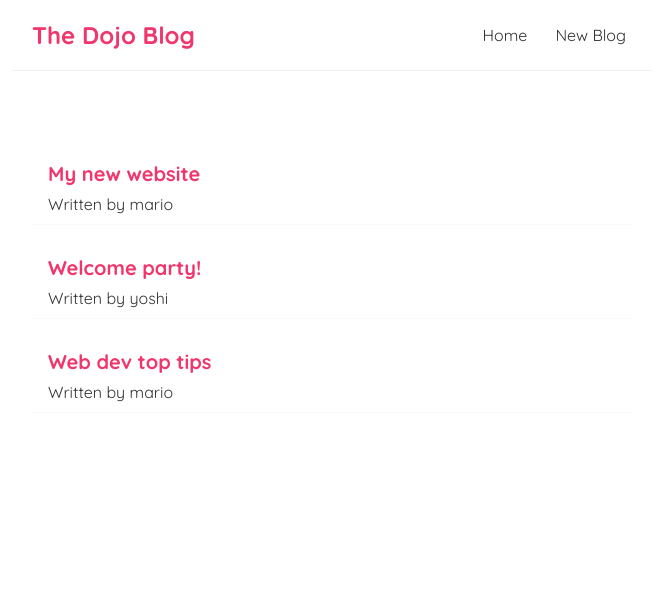
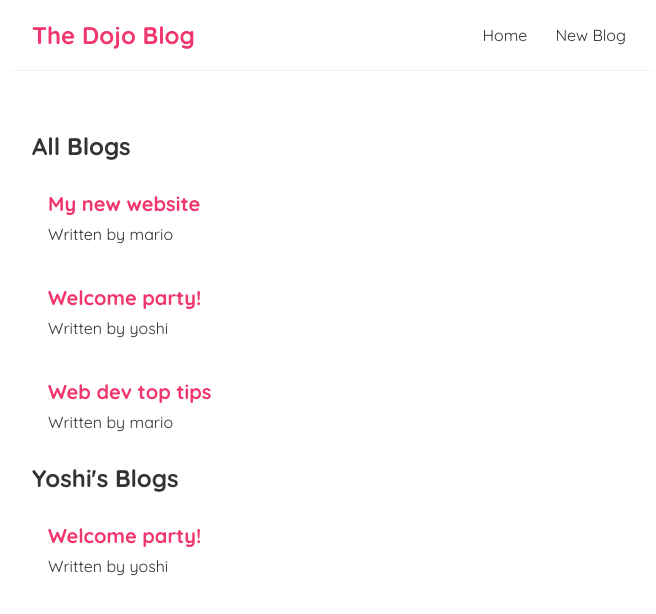
Before and after one commit to Codexgrey/A-React-Blog-App, a React (Create React App) app: page / in a window 1280 px wide. Shown: the top 614 px of the page, without its empty margins (308-964 px from the left). Built offline with nearby package versions, Linux system fonts and the light colour scheme.

Commit message:
added reusable components

```diff
--- /dev/null
+++ b/src/Bloglist.js
@@ -0,0 +1,18 @@
+const Bloglist = ({ blogs, title }) => {
+    // const blogs = props.blogs;
+    // const title = props.title;
+
+    return (
+        <div className="blog-list">
+            <h2>{ title }</h2>
+        {blogs.map((blog) => (
+            <div className="blog-preview" key={blog.id}>
+                <h2>{ blog.title }</h2>
+                <p>Written by { blog.author }</p>
+            </div>
+        ))}
+     </div>
+    );
+}
+
+export default Bloglist;
--- a/src/Home.js
+++ b/src/Home.js
@@ -1,4 +1,5 @@
 import { useState } from "react";
+import Bloglist from "./Bloglist";
 
 const Home = () => {
     const [blogs, setBlogs] = useState([
@@ -9,12 +10,8 @@
 
     return (
         <div className="home">
-           {blogs.map((blog) => (
-               <div className="blog-preview" key={blog.id}>
-                   <h2>{ blog.title }</h2>
-                   <p>Written by { blog.author }</p>
-               </div>
-           ))}
+          <Bloglist blogs={blogs} title= "All Blogs" />
+          <Bloglist blogs={blogs.filter((blog) => blog.author === 'yoshi')} title= "Yoshi's Blogs" />
         </div>
      );
 }
```
Also changed, not shown: src/index.css (line endings or trailing spaces).
